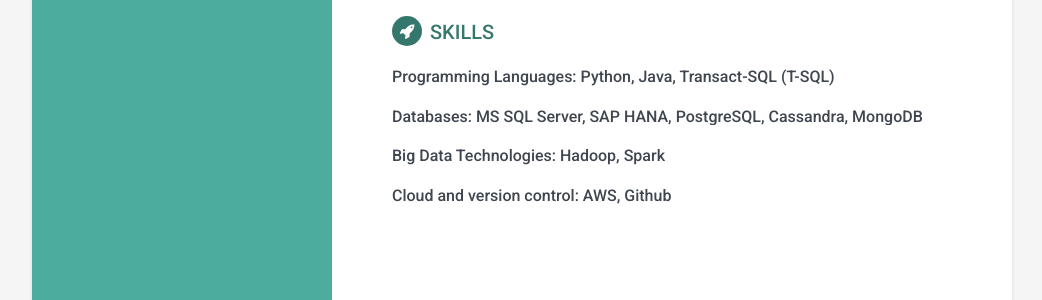
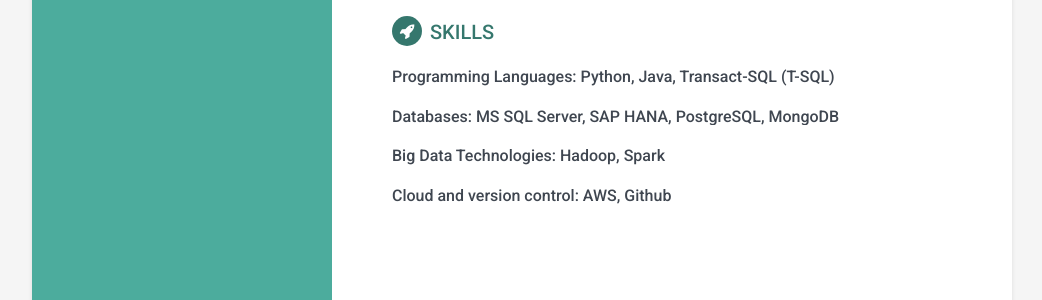
Before and after one commit to KalyaniBhade/digital-resume, a Jekyll site: the page built from index.html, in a window 1280 px wide and 900 px high, scrolled down 1616 px. Shown: the part 455-755 px from the top of the window, without its empty margins (118-1160 px from the left). Built offline with Jekyll 4.4.1, drawn with Linux system fonts in a browser that asks for light colours.

```diff
--- a/_includes/skills.html
+++ b/_includes/skills.html
@@ -11,7 +11,7 @@
                 <div class="item">
                     <div class="meta">
                         <div class="upper-row">
-                            <h3 class="job-title">Databases: MS SQL Server, SAP HANA, PostgreSQL, Cassandra, MongoDB</h3>
+                            <h3 class="job-title">Databases: MS SQL Server, SAP HANA, PostgreSQL, MongoDB</h3>
                         </div><!--//upper-row-->
                     </div><!--//meta-->
                 </div><!--//item-->
```
